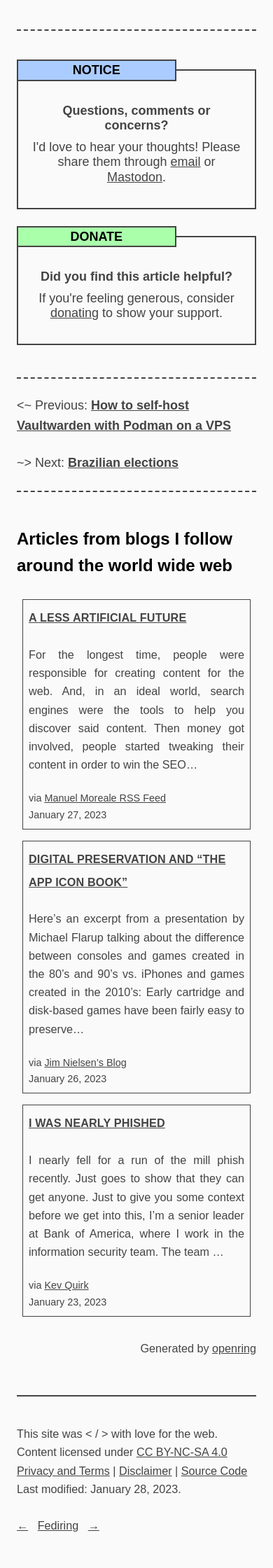
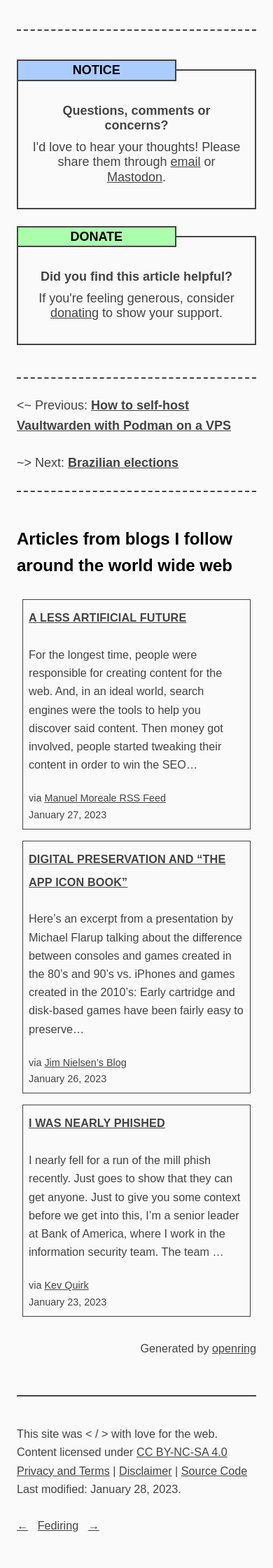
Before and after one commit to a-franca/abf.li, a Jekyll site: the page built from _posts/2022/2022-09-28-hurricane-ian.md, in a window 390 px wide. Shown: the part 800-3040 px from the top of the page at 70% size. Built offline with Jekyll 4.4.1, drawn with Linux system fonts in a browser that asks for light colours.

Commit message:
Improve legibility on small screens

```diff
--- a/assets/css/_openring.scss
+++ b/assets/css/_openring.scss
@@ -32,6 +32,7 @@ Openring
 .webring .summary {
     font-size: 75%;
     flex: 1 1 0;
+    text-align: left;
 }
 
 .webring .source {
@@ -51,7 +52,7 @@ Openring
     Small screens settings
 ========================================================================== */
 
-@media(max-width:600px) {
+@media(max-width:750px) {
     .webring .summary {
         font-size: 90%;
     }
```
